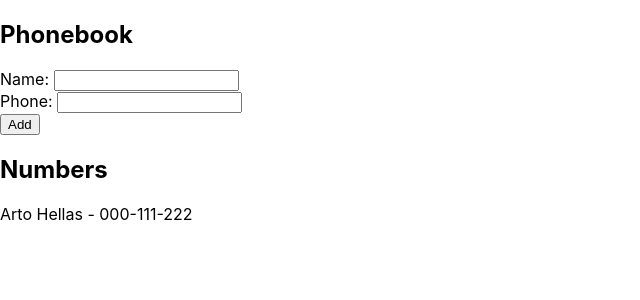
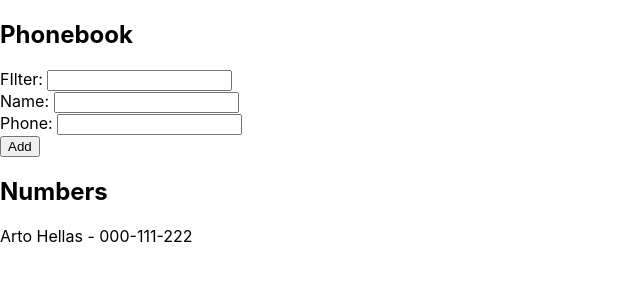
Before and after one commit to Chuy12G2/phonebook, a React (Create React App) app: page / in a window 1280 px wide. Shown: the top 300 px of the page, without its empty margins (0-640 px from the left). Built offline with nearby package versions, Linux system fonts and the light colour scheme.

Commit message:
add field to filter the people by name

```diff
--- a/src/App.js
+++ b/src/App.js
@@ -7,19 +7,33 @@ const App = () => {
   ])
   const [newName, setNewName] = useState('')
   const [newPhone, setNewPhone] = useState('')
+  const [filter, setFilter] = useState('')
 
   const handleChangeName = (event) => {
     setNewName(event.target.value)
   }
 
+  const filteredArray = persons.filter((persona => {
+     return persona.name.toLowerCase().slice(0, filter.length) === filter.toLowerCase();
+  }))
 
   const handleChangePhone = (event) => {
     setNewPhone(event.target.value)
   }
 
-  const arrayToRender = persons.map((person, index) => (
+  const handleChangeFilter = (event) => {
+    setFilter(event.target.value)
+  }
+
+  const fullArrayToRender = persons.map((person) => (
     <p key={person.name}>{person.name} - {person.phone}</p>
   ))
+
+  const filteredArrayToRender = filteredArray.map((person) => (
+    <p key={person.name}>{person.name} - {person.phone}</p>
+  ))
+
+  const arrayToRender = filteredArray.length === 0 ? fullArrayToRender : filteredArrayToRender;
 
 
   const handleSubmit = (event) => {
@@ -52,9 +66,14 @@ const App = () => {
     return false
   }
 
+
   return (
     <div>
       <h2>Phonebook</h2>
+      FIlter: <input
+        onChange={handleChangeFilter}
+        value={filter}
+        />
       <form onSubmit={handleSubmit}>
         <div>
           Name: <input onChange={handleChangeName} value={newName}/>
@@ -66,7 +85,7 @@ const App = () => {
         </div>
       </form>
       <h2>Numbers</h2>
-      <div>{arrayToRender}</div>
+      <div>{(filteredArray.length === 0 && filter) ? "No coincidences found" : arrayToRender }</div>
 
     </div>
   )
```
